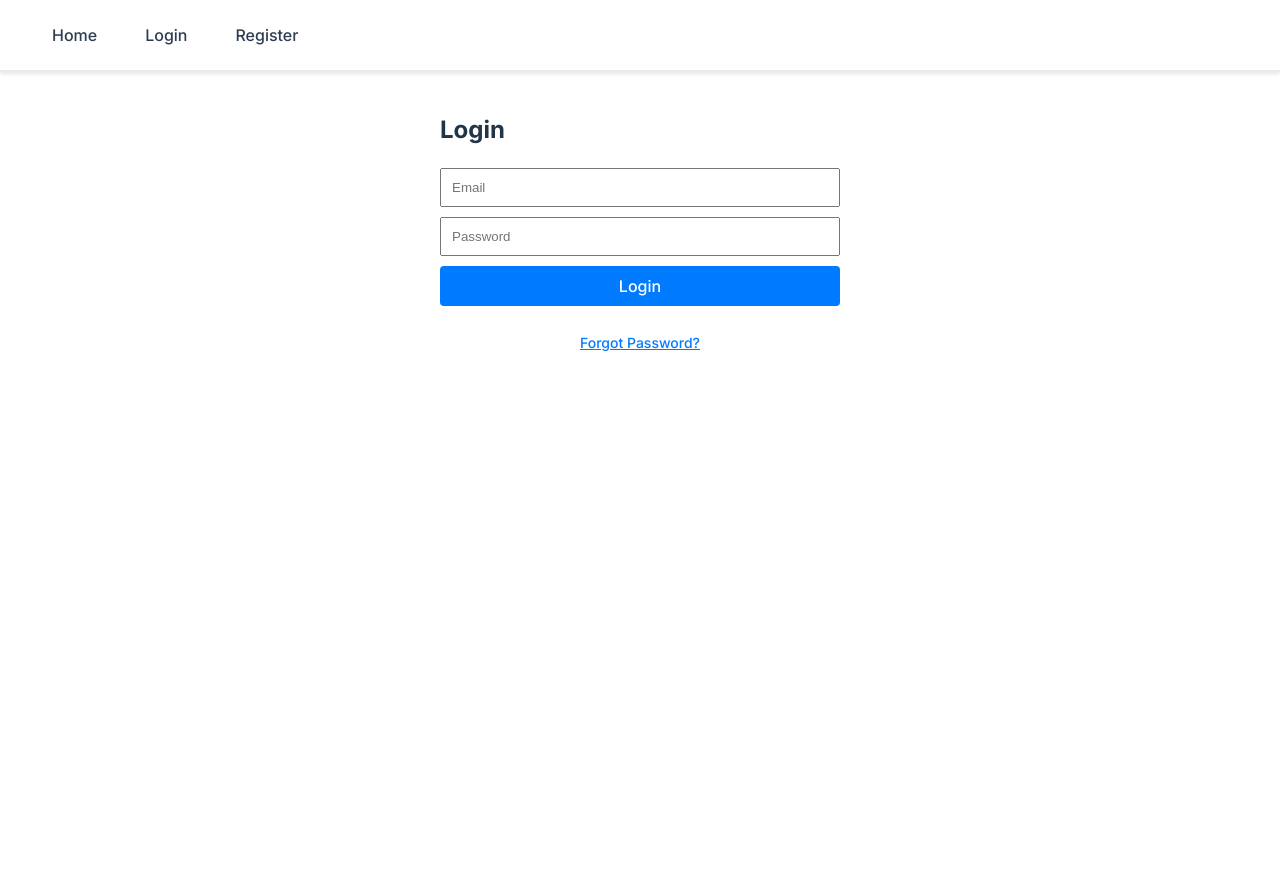
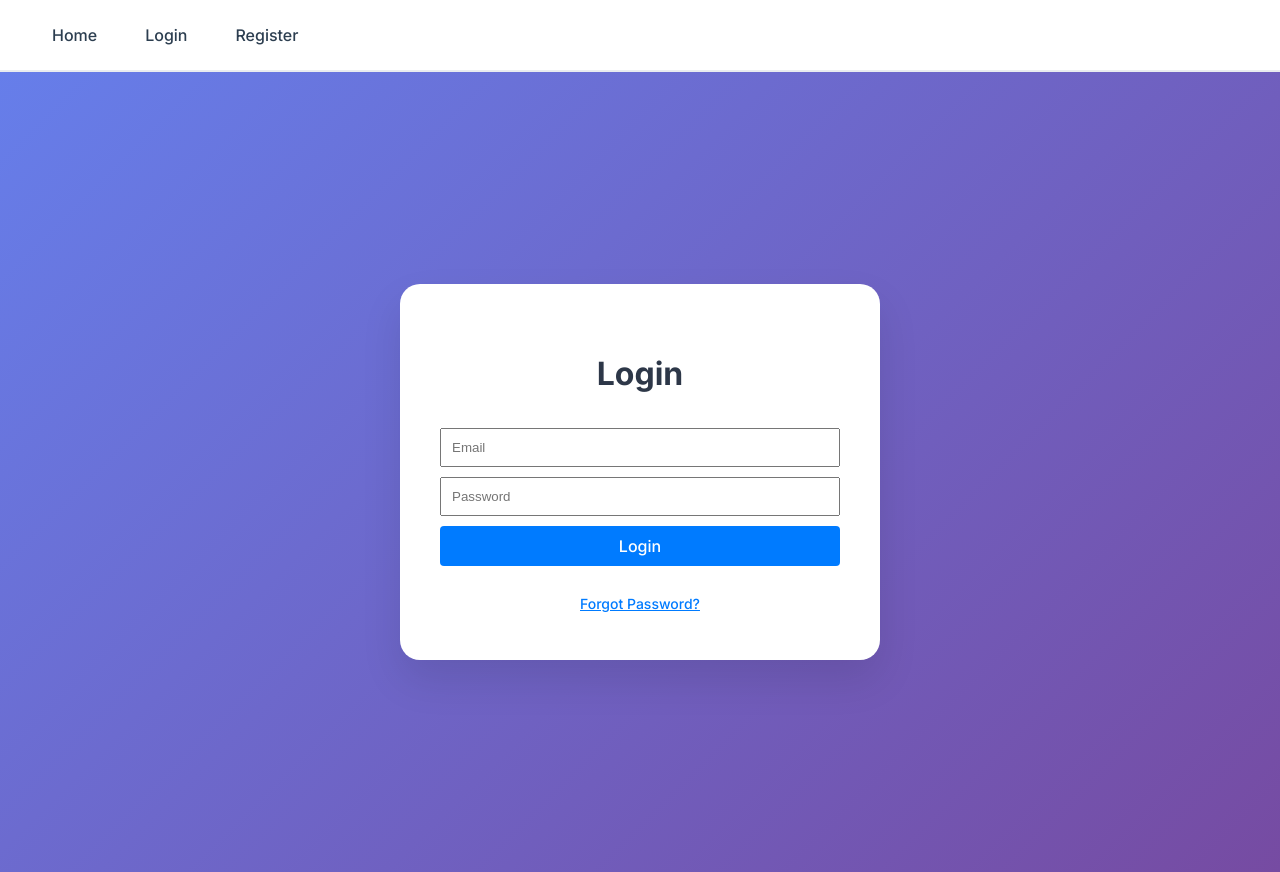
Before and after one commit to SamuraiScripts/guardianLink, a React (Vite) app in the folder client/: page /login in a window 1280 px wide. Before the commit the page ends 800 px from the top, so only its background shows below. Built offline with nearby package versions, Linux system fonts and the light colour scheme.

Commit message:
Final UI update, website complete

```diff
--- a/client/src/index.css
+++ b/client/src/index.css
@@ -75,7 +75,7 @@ button:focus-visible {
   display: flex;
   flex-direction: column;
   min-height: 100vh;
-  background-color: #f8f9fa;
+  background: linear-gradient(135deg, #667eea 0%, #764ba2 100%);
   width: 100vw;
   margin: 0;
   padding: 0;
--- a/client/src/pages/LoginPage.jsx
+++ b/client/src/pages/LoginPage.jsx
@@ -86,8 +86,29 @@ function LoginPage() {
   };
 
   return (
-    <div style={{ maxWidth: '400px', margin: '0 auto', padding: '20px' }}>
-      <h2>Login</h2>
+    <div className="page-container">
+      <div style={{
+        display: 'flex',
+        alignItems: 'center',
+        justifyContent: 'center',
+        flex: 1,
+        padding: '20px'
+      }}>
+        <div style={{
+          maxWidth: '400px',
+          width: '100%',
+          background: 'white',
+          borderRadius: '20px',
+          boxShadow: '0 20px 40px rgba(0, 0, 0, 0.1)',
+          padding: '40px'
+        }}>
+          <h2 style={{
+            textAlign: 'center',
+            color: '#2d3748',
+            fontSize: '2rem',
+            fontWeight: '700',
+            marginBottom: '30px'
+          }}>Login</h2>
       <form onSubmit={handleLogin}>
         <input
           type="email"
@@ -202,6 +223,8 @@ function LoginPage() {
           </div>
         )}
       </div>
+        </div>
+      </div>
     </div>
   );
 }
--- a/client/src/pages/MessageCenter.css
+++ b/client/src/pages/MessageCenter.css
@@ -247,6 +247,10 @@
   word-wrap: break-word;
 }
 
+.message.sent .message-content p {
+  color: white;
+}
+
 .message-meta {
   display: flex;
   justify-content: space-between;
--- a/client/src/pages/NewConversation.jsx
+++ b/client/src/pages/NewConversation.jsx
@@ -95,8 +95,10 @@ export default function NewConversation() {
   }
 
   return (
-    <div className="new-conversation">
-      <div className="new-conversation-container">
+    <div className="page-container">
+      <div className="page-content">
+        <div className="main-content">
+          <div className="new-conversation-container">
         <div className="new-conversation-header">
           <h1>New Message</h1>
           {recipientInfo && (
@@ -146,6 +148,12 @@ export default function NewConversation() {
             </button>
           </div>
         </form>
+          </div>
+        </div>
+
+        <div className="sidebar-space">
+          {/* Empty sidebar for consistency */}
+        </div>
       </div>
     </div>
   );
```
